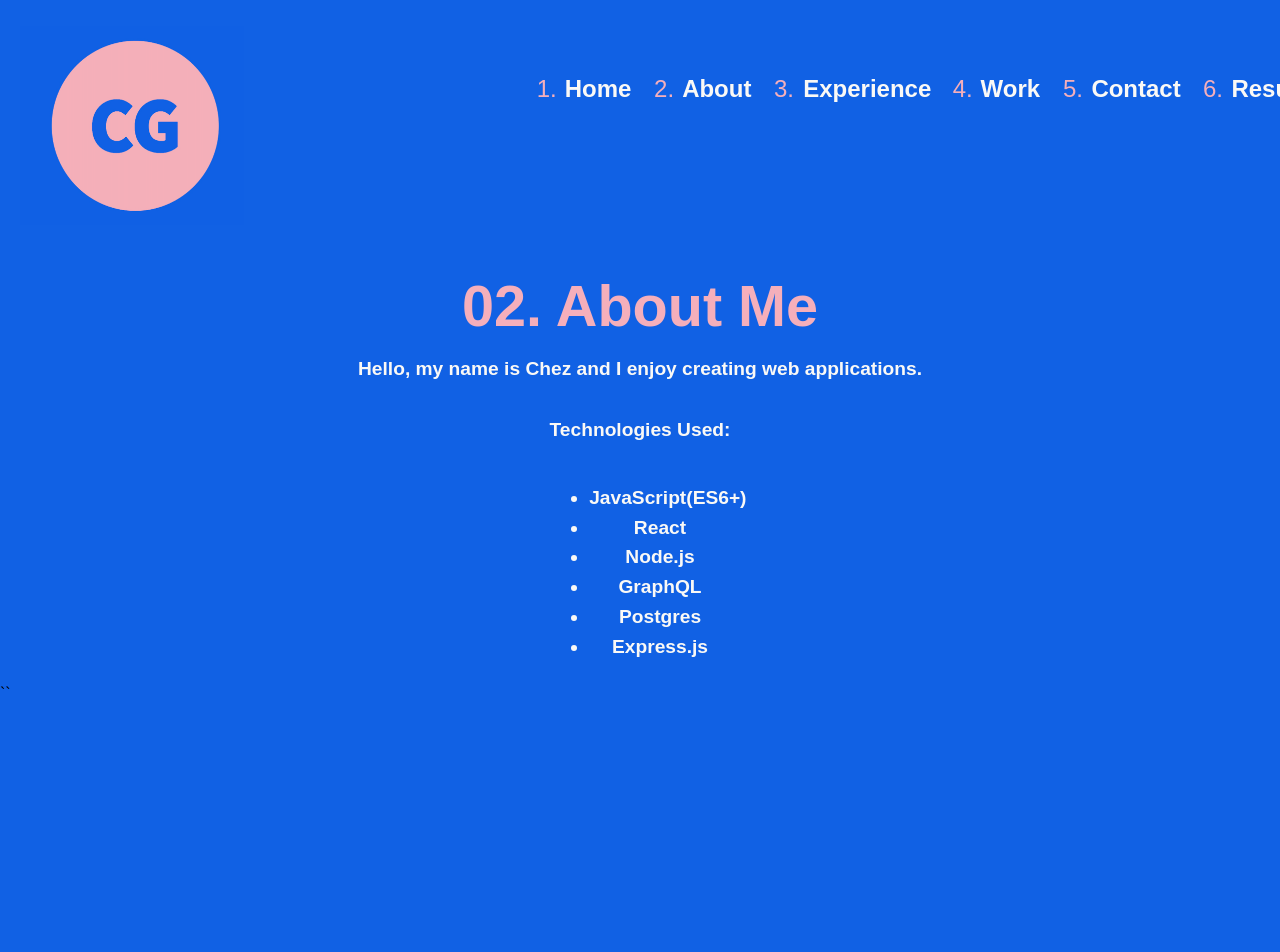
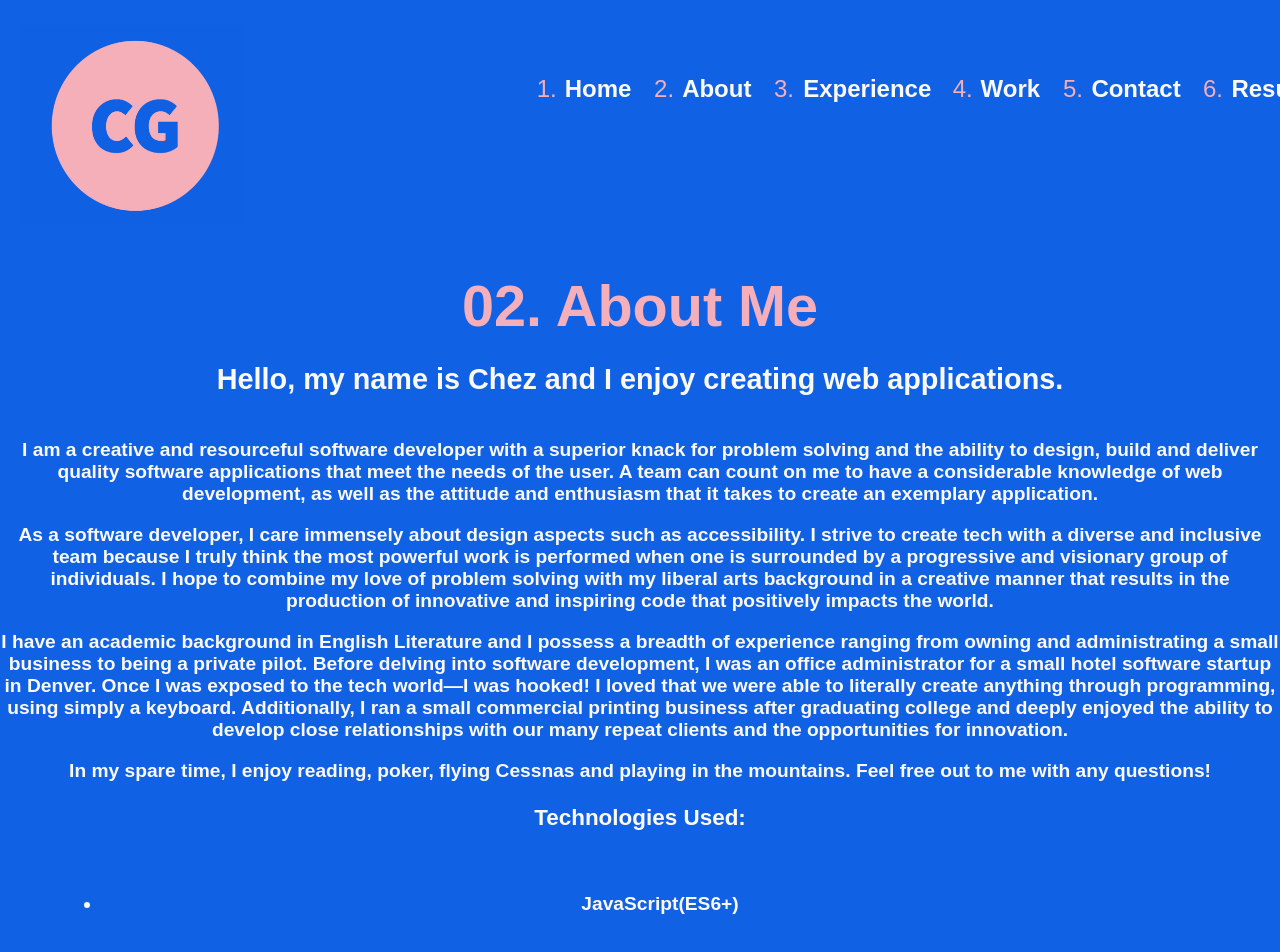
Before and after one commit to cagallo/chez-portfolio, a React (Create React App) app: page /About in a window 1280 px wide. Shown: the top 952 px of the page. Before the commit the page ends 800 px from the top, so only its background shows below. Built offline with nearby package versions, Linux system fonts and the light colour scheme; a web font is replaced by a local one.

Commit message:
Add content to App and About

```diff
--- a/package.json
+++ b/package.json
@@ -6,6 +6,7 @@
     "@testing-library/jest-dom": "^5.16.4",
     "@testing-library/react": "^13.3.0",
     "@testing-library/user-event": "^13.5.0",
+    "eslint": "^8.17.0",
     "node-sass": "^7.0.1",
     "react": "^18.1.0",
     "react-dom": "^18.1.0",
--- a/src/components/About/About.js
+++ b/src/components/About/About.js
@@ -1,13 +1,52 @@
-import './About.scss'
+import "./About.scss";
+import chezImg from "./chez-img.jpeg";
 
 const About = () => {
 	return (
-        <section className='about'>
+		<section className="about">
 			<header>
-                <h1 className='about-header'>02. About Me</h1>
+				<h1 className="about-header">02. About Me</h1>
 			</header>
-            <p>Hello, my name is Chez and I enjoy creating web applications. </p>
-            <p>Technologies Used:</p>
+			<h2 className="hello">
+				Hello, my name is Chez and I enjoy creating web applications.{" "}
+			</h2>
+			<div className="about-container">
+        <div className="about-text">
+          <p className="about-paragraph">
+            I am a creative and resourceful software developer with a superior
+            knack for problem solving and the ability to design, build and deliver
+            quality software applications that meet the needs of the user. A team
+            can count on me to have a considerable knowledge of web development,
+            as well as the attitude and enthusiasm that it takes to create an
+            exemplary application.
+          </p>
+          <p className="about-paragraph">
+            As a software developer, I care immensely about design aspects such as
+            accessibility. I strive to create tech with a diverse and inclusive
+            team because I truly think the most powerful work is performed when
+            one is surrounded by a progressive and visionary group of individuals.
+            I hope to combine my love of problem solving with my liberal arts
+            background in a creative manner that results in the production of
+            innovative and inspiring code that positively impacts the world.
+          </p>
+          <p className="about-paragraph">
+            I have an academic background in English Literature and I possess a
+            breadth of experience ranging from owning and administrating a small
+            business to being a private pilot. Before delving into software
+            development, I was an office administrator for a small hotel software
+            startup in Denver. Once I was exposed to the tech world—I was hooked!
+            I loved that we were able to literally create anything through
+            programming, using simply a keyboard. Additionally, I ran a small
+            commercial printing business after graduating college and deeply
+            enjoyed the ability to develop close relationships with our many
+            repeat clients and the opportunities for innovation.
+          </p>
+          <p className="about-paragraph">
+            In my spare time, I enjoy reading, poker, flying Cessnas and playing
+            in the mountains. Feel free out to me with any questions!{" "}
+          </p>
+          <div className="technology-list">
+            <h3 className='tech-header'>Technologies Used:</h3>
             <ul className="skills-list">
               <li>JavaScript(ES6+)</li>
               <li>React</li>
@@ -16,8 +55,14 @@ const About = () => {
               <li>Postgres</li>
               <li>Express.js</li>
             </ul>
+          </div>
+        </div>
+        <div className="about-picture">
+          <img src={chezImg} alt='chez gallo 2021' className="chez-img"></img>
+        </div>
+			</div>
 		</section>
-    )
-}
+	);
+};
 
 export default About;
```
Also changed, not shown: src/App.js (+17 -16 lines). Lines whose indentation alone changed are shown as unchanged.
